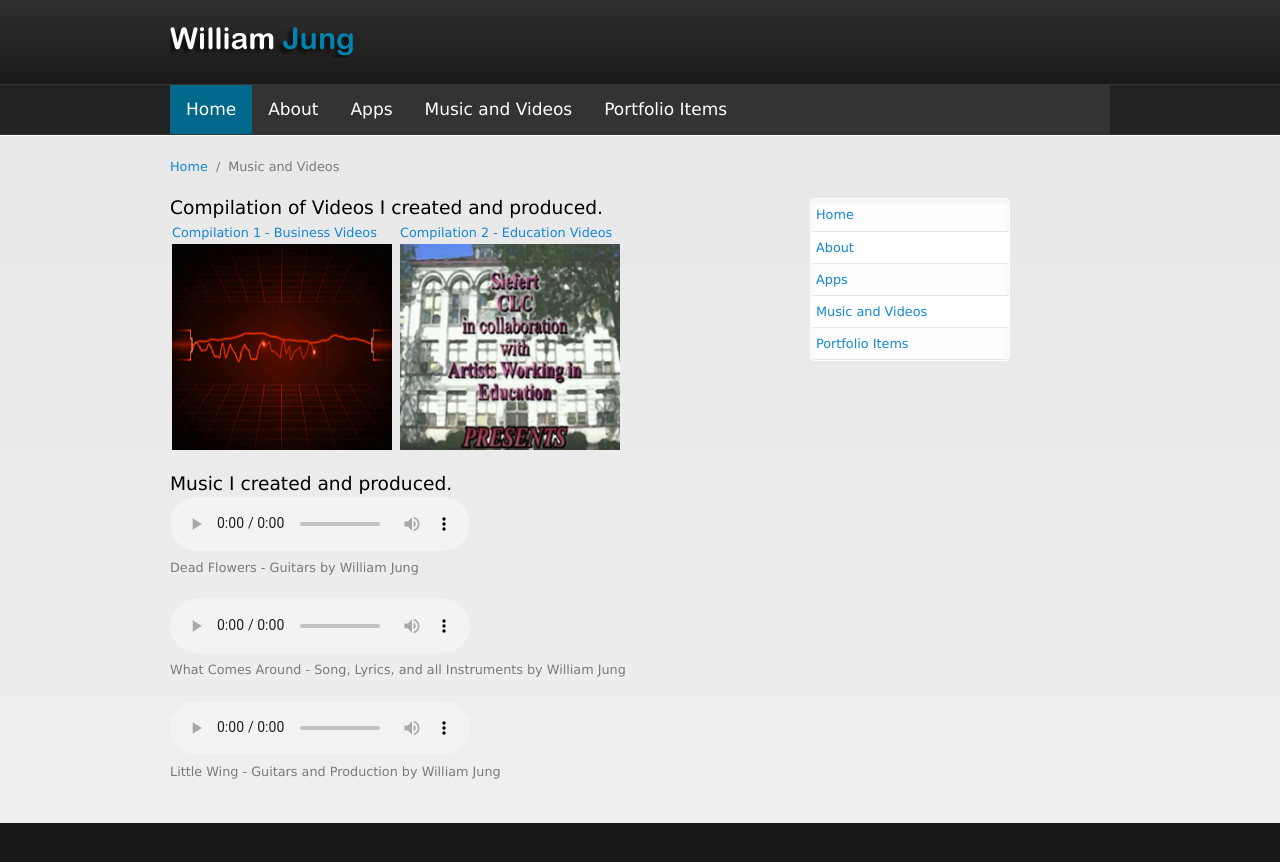
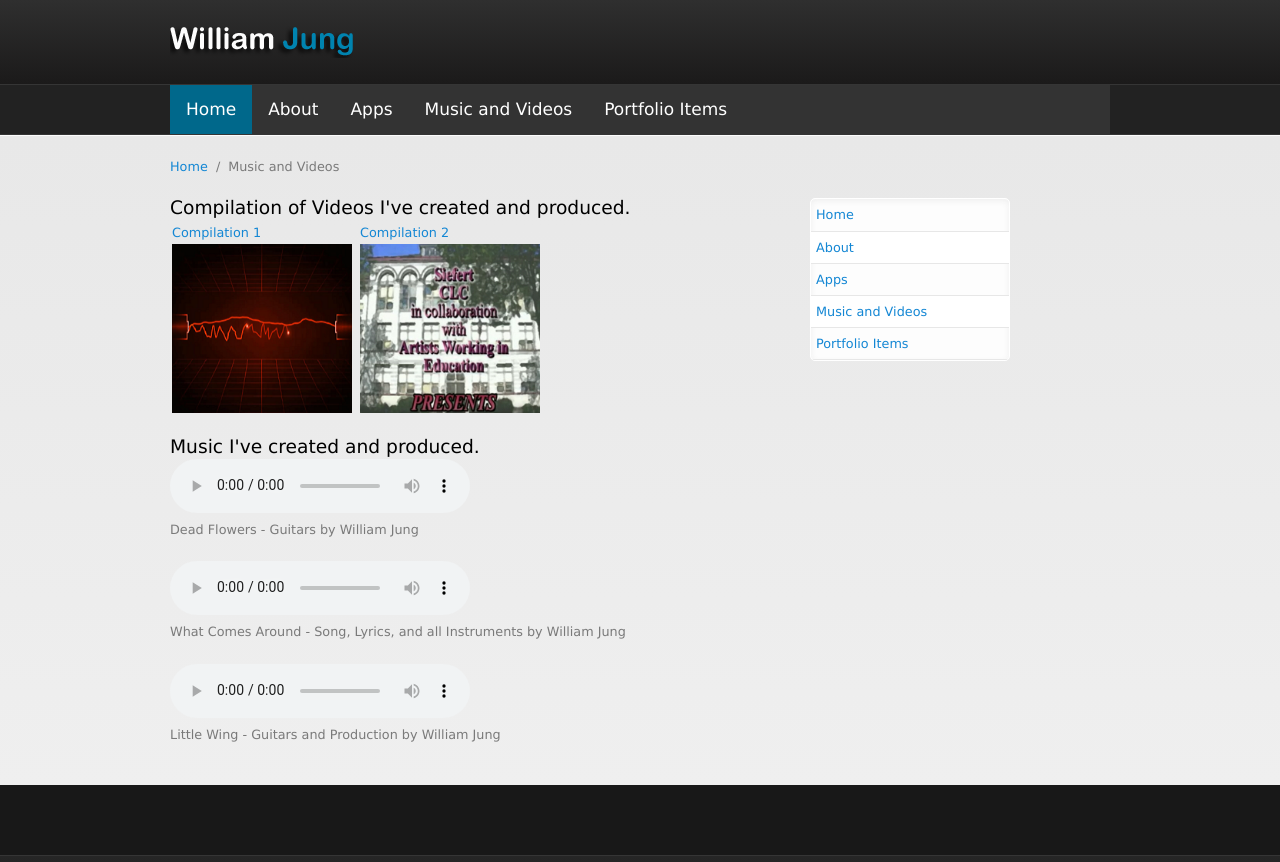
Before and after one commit to WilliamHJung/WilliamHJung.github.io, a plain HTML site: page media.html in a window 1280 px wide. Shown: the top 862 px of the page. Drawn offline with Linux system fonts and the light colour scheme.

Commit message:
Add files via upload

```diff
--- a/media.html
+++ b/media.html
@@ -61,7 +61,7 @@
   <a href="about.html">About</a>
   <a href="apps.html">Apps</a>
   <a href="media.html">Music and Videos</a>
-  <a href="portview.html">Portfolio Items</a>
+  <a href="https://drive.google.com/embeddedfolderview?id=0B8Z-e0LmlgZFYkhrTmtTdWRTVGM#grid">Portfolio Items</a>
 
   <a href="javascript:void(0);" class="icon" onclick="myFunction()">&#9776;</a>
 </div>
@@ -81,15 +81,15 @@
     <div class="breadcrumb"><a href="index.html">Home</a> <span class="breadcrumb-separator">/</span>Music and Videos</div>
 
 <div class="content">
-		<span style="color: black; font-size: 14pt">Compilation of Videos I created and produced.</span><br>
-			<div class="floating-box-large">
-				<a href="https://youtu.be/YMzH7Ce-0ts"  target="_blank">Compilation 1 - Business Videos<br><img src="images/Red-Electro_small-size.png"></a>
+		<span style="color: black; font-size: 14pt">Compilation of Videos I've created and produced.</span><br>
+			<div class="floating-box">
+				<a href="https://drive.google.com/open?id=1TLmgaZmSL0xoPO3i7qJtl72dsHQhXSAA"  target="_blank">Compilation 1<br><img src="images/Red-Electro_small-size.png"></a>
 			</div>
-			<div class="floating-box-large">
-				<a href="https://youtu.be/Pim3zBlztU8"  target="_blank">Compilation 2 - Education Videos<br><img src="images/compilation_video.jpg"></a>
+			<div class="floating-box">
+				<a href="https://drive.google.com/open?id=0B8Z-e0LmlgZFajkyNDlPQkFmWVE"  target="_blank">Compilation 2<br><img src="images/compilation_video.jpg"></a>
 			</div>
 			<br><br>
-		<span style="color: black; font-size: 14pt">Music I created and produced.</span><br>
+		<span style="color: black; font-size: 14pt">Music I've created and produced.</span><br>
 
 		<audio controls>
 			<source src="media/Dead_Flowers.mp3" type="audio/mpeg">
```
Also changed, not shown: about.html (+1 -1 lines), apps.html (+1 -1 lines), index.html (+1 -1 lines), phpSqlApps.html (+1 -1 lines), shopList.html (+1 -1 lines).
